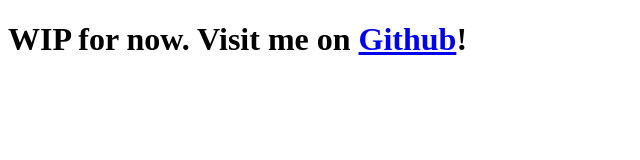
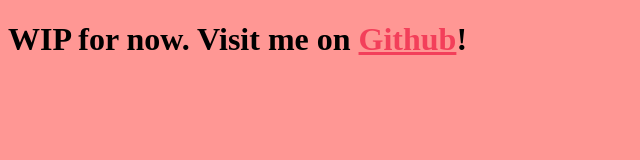
Before and after one commit to lunanerdderg/lunanerdderg.github.io, a plain HTML site: page index.html in a window 1280 px wide. Shown: the whole page, without its empty margins (0-640 px from the left). Drawn offline with Linux system fonts and the light colour scheme.

Commit message:
Update index.html

```diff
--- a/index.html
+++ b/index.html
@@ -1,11 +1,20 @@
 <!DOCTYPE html>
 <html lang="en">
 <head>
-<meta charset="UTF-8">
-<title>lunanerdderg's website</title>
+  <meta charset="UTF-8">
+  <title>lunanerdderg's website</title>
+  <style>
+    body {
+      background-color: #ff9794;
+      color: #000000;
+    }
+    a {
+      color: #f33f5a;
+    }
+  </style>
 </head>
 <body>
-<h1>WIP for now. Visit me on <a href="https://github.com/lunanerdderg">Github</a>!</h1>
-<p></p>
+  <h1>WIP for now. Visit me on <a href="https://github.com/lunanerdderg">Github</a>!</h1>
+  <p></p>
 </body>
 </html>
```
